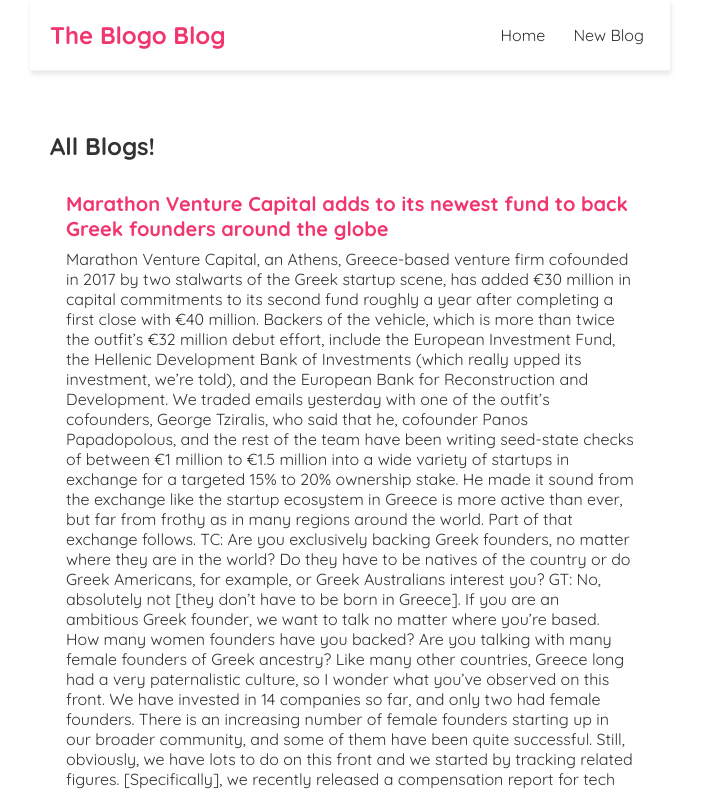
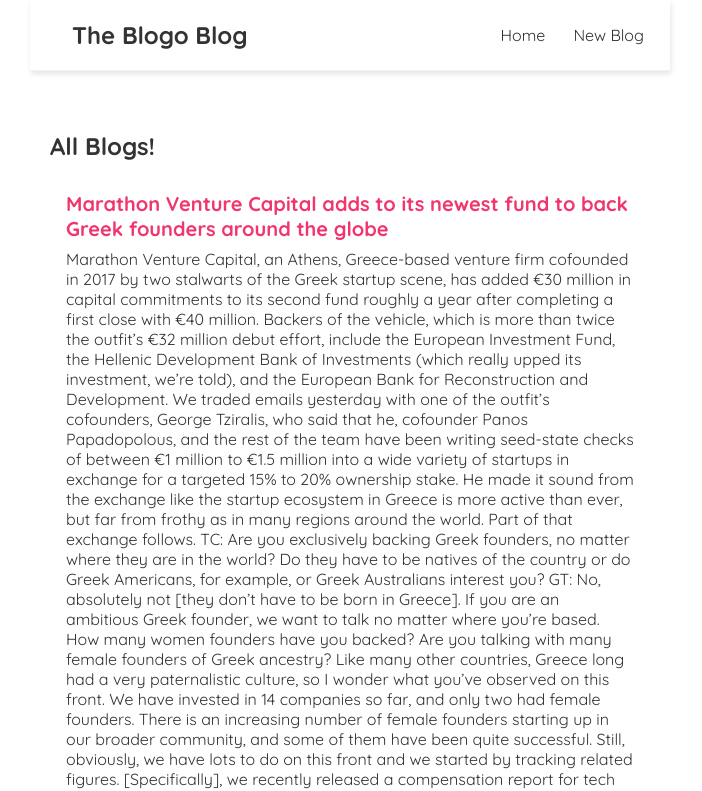
Before and after one commit to Allanetizen/Blogo, a React (Create React App) app: page / in a window 1280 px wide. Shown: the top 791 px of the page, without its empty margins (290-992 px from the left). Built offline with nearby package versions, Linux system fonts and the light colour scheme; data requests are answered from the project's data file; the HTML template or start-up script is replaced by a standard one.

Commit message:
Error page

```diff
--- a/src/App.js
+++ b/src/App.js
@@ -3,6 +3,7 @@
 import { BrowserRouter as Router, Route, Switch } from "react-router-dom";
 import Create from "./Create";
 import BlogDetails from "./BlogDetails";
+import NotFound from "./NotFound"
 
 function App() {
   //NB: objects cannot be used as variables
@@ -23,6 +24,9 @@
             <Route path="/blogs/:id">
               <BlogDetails/>
             </Route>
+            <Route path="*">
+              <NotFound/>
+            </Route>
           </Switch>
         </div>
       </div>
--- a/src/Navbar.js
+++ b/src/Navbar.js
@@ -5,7 +5,7 @@
 const Navbar = () => {
   return (
     <nav className="navbar">
-      <h1> The Blogo Blog</h1>
+      <h1> <Link to="/">The Blogo Blog</Link></h1>
       <div className="links">
         <Link to="/">Home</Link>
         <Link to="/create">New Blog</Link>
--- /dev/null
+++ b/src/NotFound.js
@@ -0,0 +1,12 @@
+import {Link} from "react-router-dom";
+const NotFound = () => {
+    return (
+        <div className="not-found">
+        <h2>Sorry</h2>
+        <p>That page cannot be found</p>
+        <Link to ="/">Back to the homepage...</Link>
+        </div>
+     );
+}
+
+export default NotFound;
```
